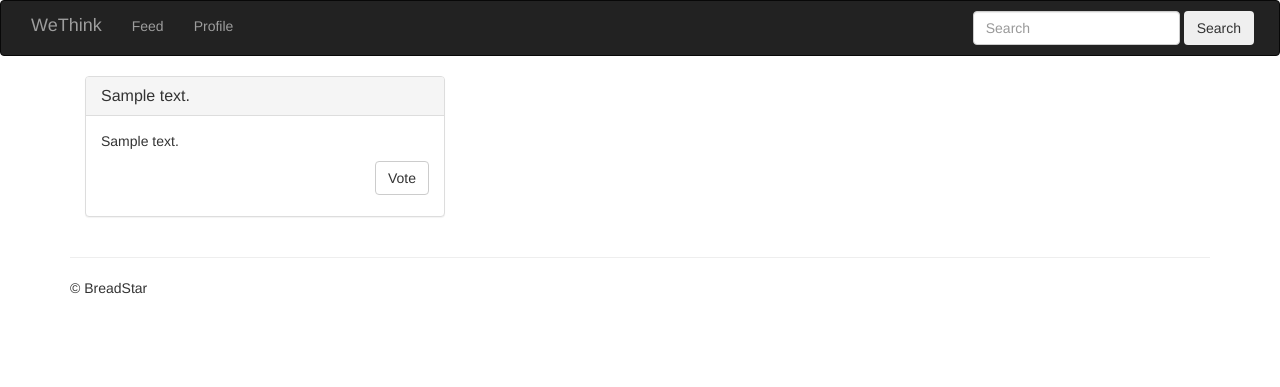
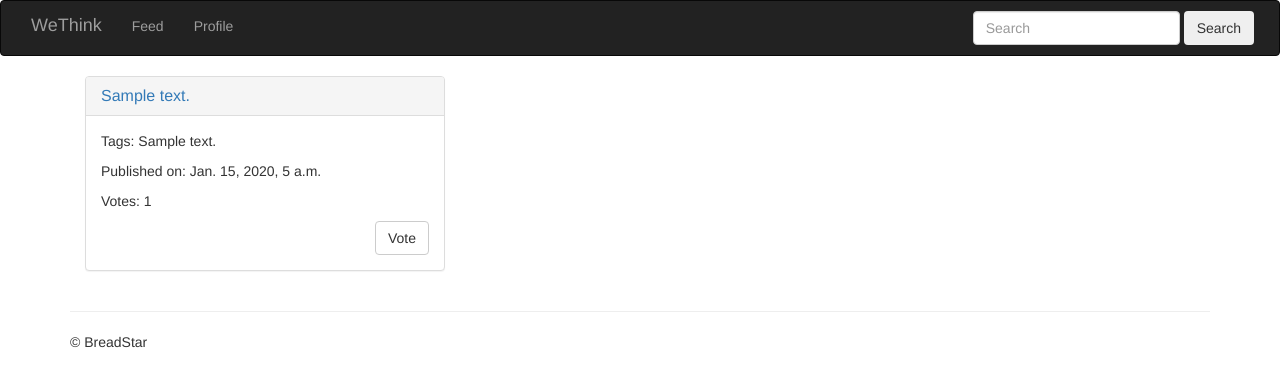
Before and after one commit to nave01314/WeThink, a Django app: page /ideas/ in a window 1280 px wide. Shown: the top 387 px of the page. Run offline with Django 3.2, Linux system fonts and the light colour scheme; tables that the repository leaves empty hold one stand-in row (values such as "Sample post"); some libraries are stand-ins or nearby versions.

Commit message:
change display of ideas on feed and search

```diff
--- a/ideas/templates/ideas/detail.html
+++ b/ideas/templates/ideas/detail.html
@@ -39,7 +39,7 @@
                     <p>Published on: {{ idea.pub_date }}</p>
                     <p>Tags:
                     {% for t in display_tags %}
-                        {{ t.tag_text }},
+                        {{ t.tag_text }}
                     {% endfor %}
                      </p>
                     <p>Votes: {{ idea.votes }}</p>
--- a/ideas/templates/ideas/index.html
+++ b/ideas/templates/ideas/index.html
@@ -59,11 +59,18 @@
                 <div class="col-xs-12 col-sm-6 col-md-4 col-lg-4">
                     <div class="panel panel-default">
                         <div class=" panel-heading ">
-                            <h3 class="panel-title ">{{ idea.idea_text }}</h3>
+                            <a href="/ideas/{{ idea.id }}/" >
+                                <h3 class="panel-title ">{{ idea.idea_text }}</h3>
+                            </a>
                         </div>
                         <div class="panel-body " style="min-height: 100px">
+                            <p>
+                            Tags:
                             {% for t in idea.tags.all %}
-                            <p>{{ t }} </p> {% endfor %}
+                            {{ t }} {% endfor %}
+                            </p>
+                            <p>Published on: {{ idea.pub_date }}</p>
+                            <p>Votes: {{ idea.votes }}</p>
                             <button type="button" id="btnSave" class="btn btn-default pull-right" onclick="alert('Thanks for voting!');">Vote</button>
                         </div>
                     </div>
```
Also changed, not shown: ideas/templates/ideas/search_form.html (+9 -3 lines), 2 other files.
